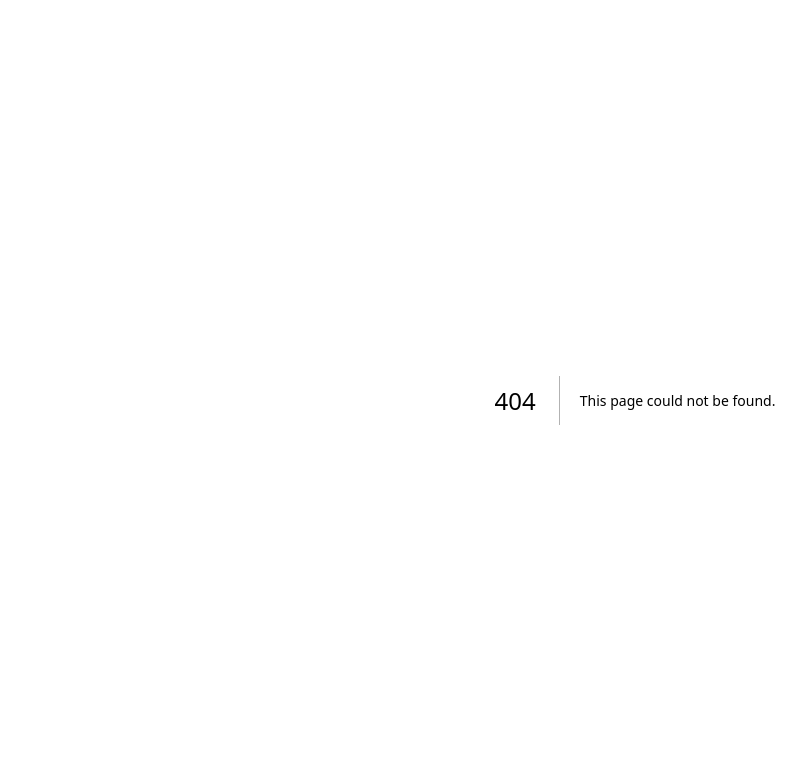
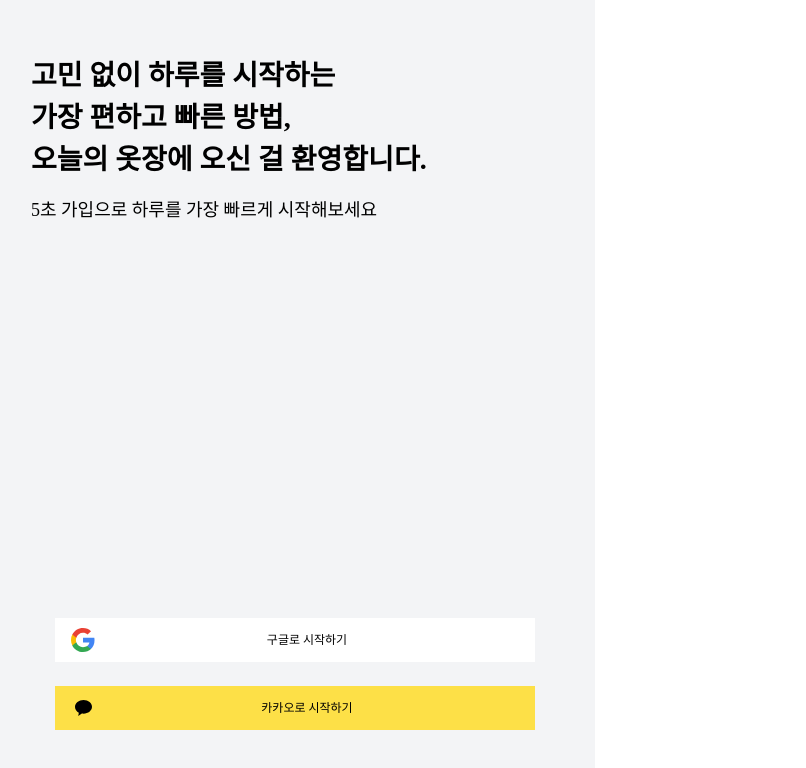
Before and after one commit to gunhee0421/todayclothes, a Next.js app: page /login in a window 1280 px wide. Before the commit this address had no page. Shown: the top 768 px of the page, without its empty margins (5-811 px from the left). Built offline with nearby package versions, Linux system fonts and the light colour scheme; a web font is replaced by a local one.

Commit message:
feat:  로그인 페이지 레이아웃

```diff
--- /dev/null
+++ b/src/app/(before)/login/page.tsx
@@ -0,0 +1,61 @@
+'use client'
+
+import Header from '@/components/Header/Header'
+import { RootState } from '@/redux/store'
+import { useSelector } from 'react-redux'
+
+const Login = () => {
+  const language = useSelector((state: RootState) => state.language)
+
+  const textContent =
+    language === 'ko'
+      ? {
+          welcome:
+            '고민 없이 하루를 시작하는\n가장 편하고 빠른 방법,\n오늘의 옷장에 오신 걸 환영합니다.',
+          signupPrompt: '5초 가입으로 하루를 가장 빠르게 시작해보세요',
+          google: '구글로 시작하기',
+          kakao: '카카오로 시작하기',
+        }
+      : {
+          welcome:
+            "Welcome to Today's Closet,\n\nThe easiest way to start your day\nwithout any hesitation",
+          signupPrompt:
+            'Sign up in just 5 seconds and get your day off to a quick start!',
+          google: 'Start with Google',
+          kakao: 'Start with Kakao',
+        }
+
+  return (
+    <div className="flex h-screen w-[600px] flex-col items-start justify-center gap-[314px] bg-gray-100 px-9 py-36">
+      <div className="flex w-[528px] flex-col gap-4 py-8">
+        <p className="font-notosanko text-[28px] font-bold">
+          {textContent.welcome.split('\n').map((text, index) => (
+            <span key={index}>
+              {text}
+              <br />
+            </span>
+          ))}
+        </p>
+        <p className="font-notosanko text-[18px] font-medium">
+          {textContent.signupPrompt}
+        </p>
+      </div>
+      <div className="flex w-[528px] flex-col gap-6 rounded-sm px-6 py-12">
+        <button className="flex items-center justify-between bg-white px-4 py-[10px] hover:bg-slate-50">
+          <img src="/icon/google.svg" alt="google" width="24" height="24" />
+          <p className="flex-1 font-notosanko text-[12px] font-medium">
+            {textContent.google}
+          </p>
+        </button>
+        <button className="flex items-center bg-yellow-300 px-4 py-[10px] hover:bg-yellow-200">
+          <img src="/icon/kakao.svg" alt="kakao" width="24" height="24" />
+          <p className="flex-1 font-notosanko text-[12px] font-medium">
+            {textContent.kakao}
+          </p>
+        </button>
+      </div>
+    </div>
+  )
+}
+
+export default Login
```
Also changed, not shown: public/icon/google.svg (added), public/icon/kakao.svg (added).
